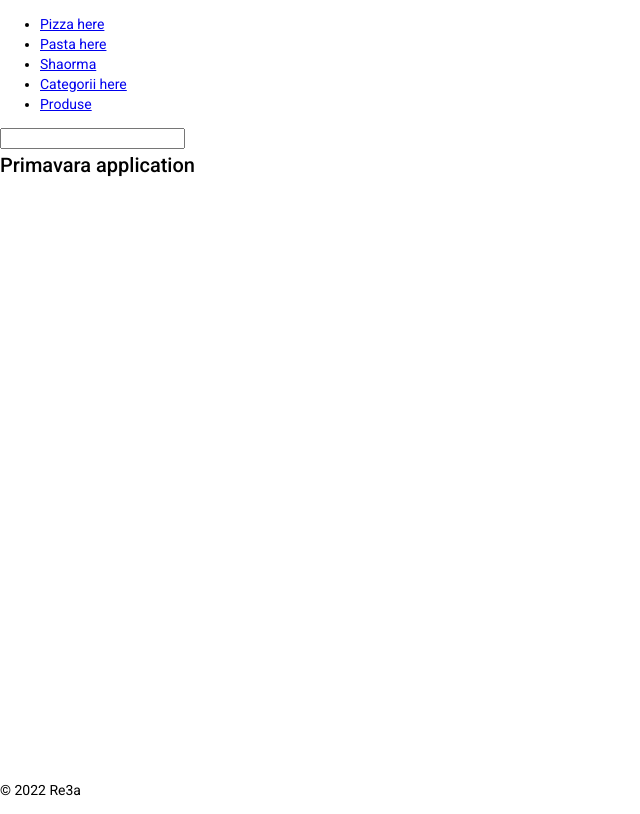
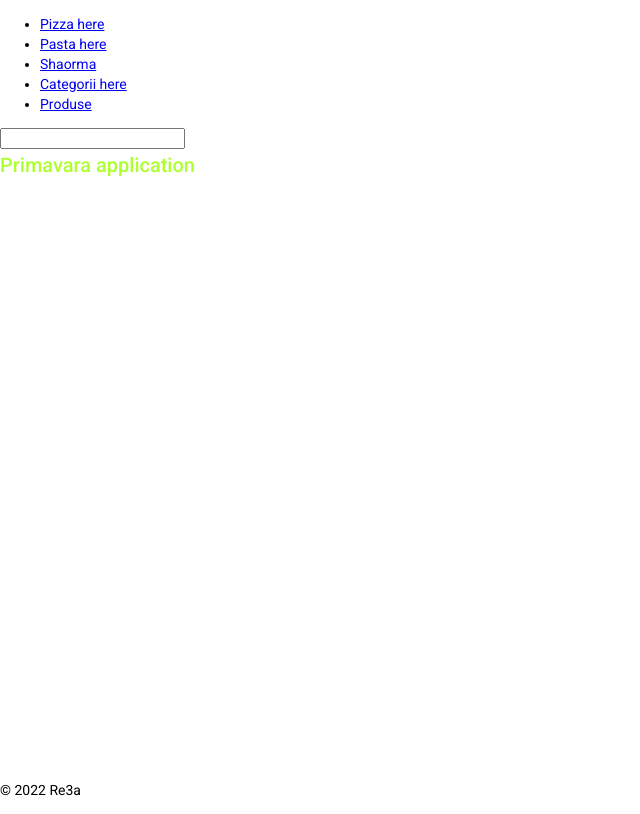
Before and after one commit to r3ea/primavara-frontend, an Angular app: page / in a window 1280 px wide. Shown: the whole page, without its empty margins (0-640 px from the left). Built offline with nearby package versions, Linux system fonts and the light colour scheme.

Commit message:
added styles r3ea

```diff
--- a/src/app/app.component.html
+++ b/src/app/app.component.html
@@ -1,4 +1,3 @@
-
 <div>
 
   <ul>
@@ -20,11 +19,13 @@
   </ul>
 
   <input type="text">
-  <h2>Primavara application</h2>
+  <h2 style="color: greenyellow;">Primavara application</h2>
   <!-- <app-pizza></app-pizza>
 
   <app-pasta></app-pasta> -->
   <router-outlet></router-outlet>
 
-  <app-footer></app-footer>
+  <div style="background-color: aqua;">
+    <app-footer></app-footer>
+  </div>
 </div>
```
